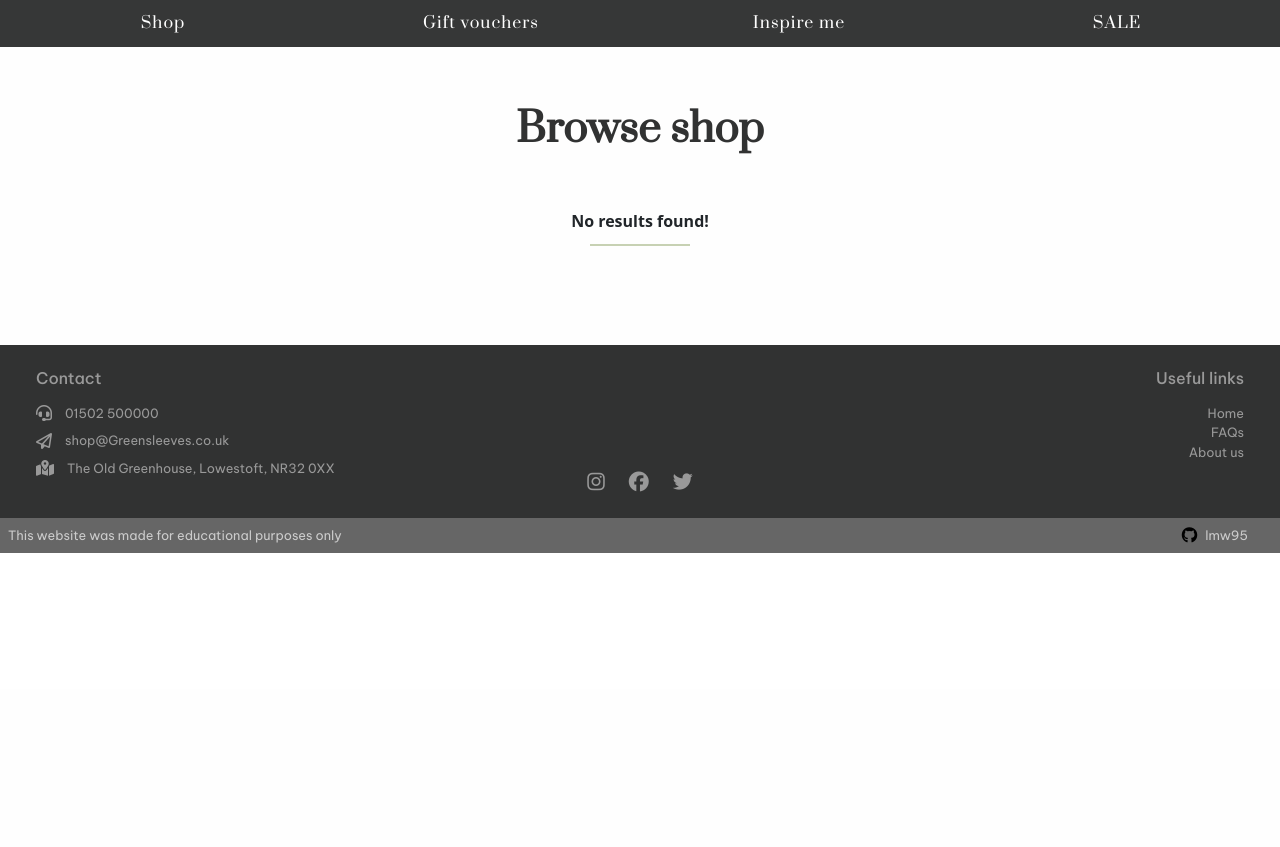
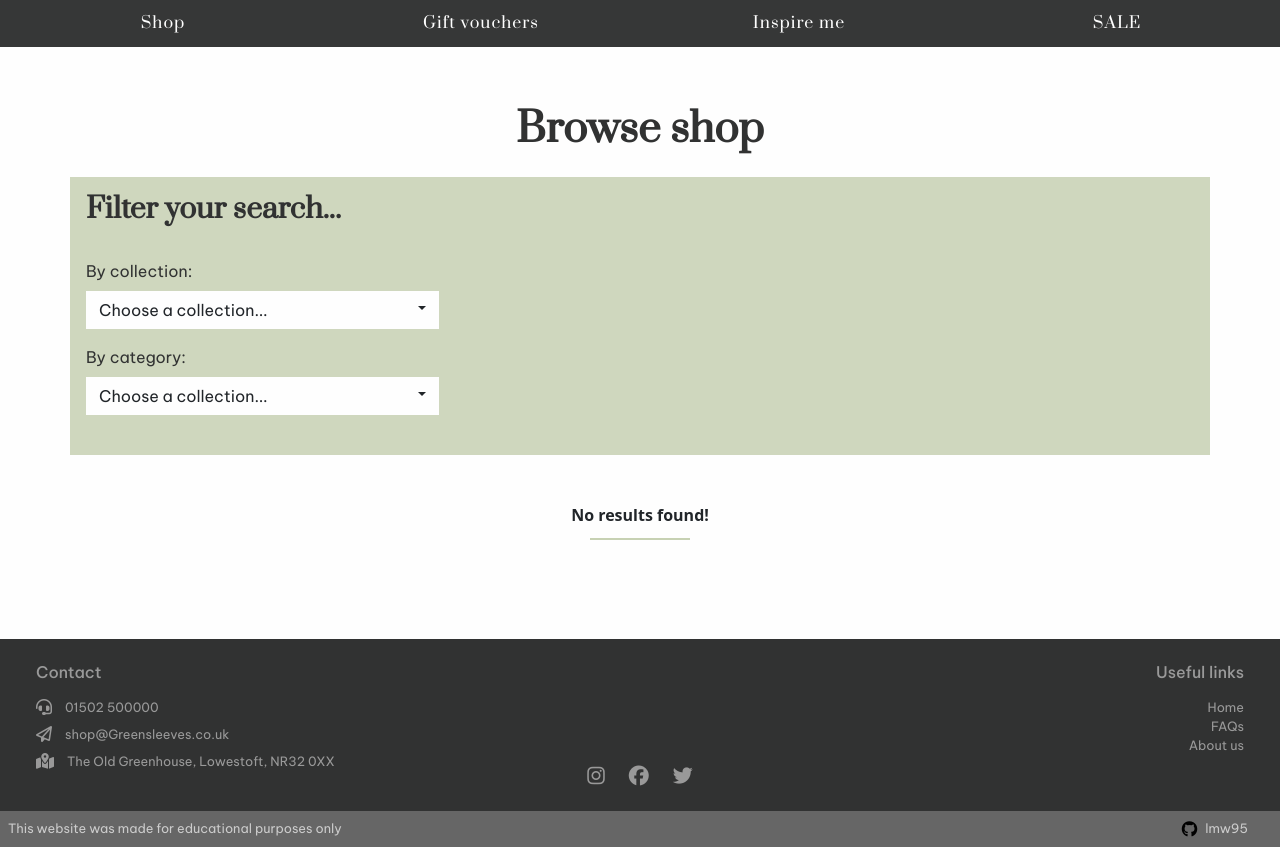
Before and after one commit to lmw95/MS4-greensleeves, a Django app: page /shop/ in a window 1280 px wide. Shown: the part 111-958 px from the top of the page. Before the commit the page ends 664 px from the top, so only its background shows below. Run offline with Django 3.2, Linux system fonts and the light colour scheme; data that the repository does not hold is empty; parts of the project's set-up code (start-up, migrations or seed data) failed here and were passed over; some libraries are stand-ins or nearby versions.

Commit message:
Add search filters to shop.html

```diff
--- a/home/templates/home/index.html
+++ b/home/templates/home/index.html
@@ -24,8 +24,8 @@
                     <li><i class="fas fa-leaf"></i> Find the perfect gift for a loved one</li>
                 </ul>
                 <div class="d-grid gap-2 hero-left-links pb-4">
-                    <a href="{% url 'shop' %}" class="py-3 text-center text-decoration-none" target="_self">Browse plants</a>
-                    <a href="{% url 'shop' %}" class="py-3 text-center text-decoration-none" target="_self">Browse accessories</a>
+                    <a href="{% url 'shop' %}?category=plants" class="py-3 text-center text-decoration-none" target="_self">Browse plants</a>
+                    <a href="{% url 'shop' %}?category=accessories" class="py-3 text-center text-decoration-none" target="_self">Browse accessories</a>
                 </div>
             </div>
         </div>
--- a/shop/templates/shop/shop.html
+++ b/shop/templates/shop/shop.html
@@ -23,6 +23,54 @@
     <!---
     [Filtering]
     -->
+    <div class="row mt-3">
+        <div class="col">
+            <div class="container search-filters p-3">
+                <div class="row">
+                    <div class="col">
+                        <h6 class="fw-bold fs-3">Filter your search...</h6>
+                    </div>
+                </div>
+                <div class="row py-4 collection-filters">
+                    <div class="col-4">
+                        <p class="mb-2 bc">By collection:</p>
+                        <div class="dropdown collection-dropdown mb-3">
+                            <button class="w-100 text-start btn dropdown-toggle rounded-0 collection-toggle" type="button" id="searchFilterCollection" data-bs-toggle="dropdown" aria-expanded="false">
+                              Choose a collection...
+                            </button>
+                            <ul class="dropdown-menu w-100 rounded-0" aria-labelledby="searchFilterCollection">
+                              <li><a class="dropdown-item collection-option" href="{% url 'shop' %}?category=plants">Show all</a></li>
+                              <li><a class="dropdown-item collection-option" href="{% url 'shop' %}?seasonal_collection=winter">Winter collection</a></li>
+                              <li><a class="dropdown-item collection-option" href="{% url 'shop' %}?seasonal_collection=valentines">Valentines collection</a></li>
+                              <li><a class="dropdown-item collection-option" href="{% url 'shop' %}?seasonal_collection=spring">Spring collection</a></li>
+                              <li><a class="dropdown-item collection-option" href="{% url 'shop' %}?seasonal_collection=summer">Summer collection</a></li>
+                            </ul>
+                          </div>
+                          <p class="mb-2 bc">By category:</p>
+                        <div class="dropdown collection-dropdown">
+                            <button class="w-100 text-start btn dropdown-toggle rounded-0 collection-toggle" type="button" id="searchFilterType" data-bs-toggle="dropdown" aria-expanded="false">
+                              Choose a collection...
+                            </button>
+                            <ul class="dropdown-menu w-100 rounded-0" aria-labelledby="searchFilterType">
+                              <li><a class="dropdown-item collection-option" href="{% url 'shop' %}">Show all</a></li>
+                              <li><a class="dropdown-item collection-option" href="{% url 'shop' %}?category=plants">Plants</a></li>
+                              <li><a class="dropdown-item collection-option" href="{% url 'shop' %}?category=accessories">Accessories</a></li>
+                            </ul>
+                          </div>
+                    </div>
+                    <div class="col-8">
+                        <!--
+                        [light]
+                        [watering]
+                        [temperature]
+                        [humidity]
+                        [growth rate]
+                        [ease of care]-->
+                    </div>
+                </div>
+            </div>
+        </div>
+    </div>
     <div class="row mt-5">
         <div class="col d-flex justify-content-center align-items-center results-num">
             {% if products %}
--- a/shop/views.py
+++ b/shop/views.py
@@ -1,5 +1,5 @@
 from django.shortcuts import render
-from .models import Product
+from .models import Product, Category
 
 # Create your views here.
 def shop(request):
--- a/static/css/_shop.css
+++ b/static/css/_shop.css
@@ -62,3 +62,38 @@
     border-top: 2px solid var(--green);
     width: 100px;
 }
+
+/*----------------- [Search filters] -----------------*/
+
+.search-filters {
+    color: var(--black);
+    background-color: var(--green-t);
+    font-family: var(--body-text);
+}
+
+.search-filters h6 {
+    font-family: var(--header);
+}
+
+.dropdown-toggle::after {
+    float: right;
+    margin-top: 0.5em;
+}
+
+.collection-toggle {
+    background-color: var(--white);
+}
+
+button:focus:not(:focus-visible) {
+    outline: solid 3px var(--green);
+    box-shadow: none;
+}
+
+.collection-toggle:focus {
+    outline: 3px solid var(--black);
+}
+
+.collection-option:hover,
+.collection-option:focus {
+    background-color: var(--beige);
+}
```
Also changed, not shown: media/dustpan-brush.jpg (added).
